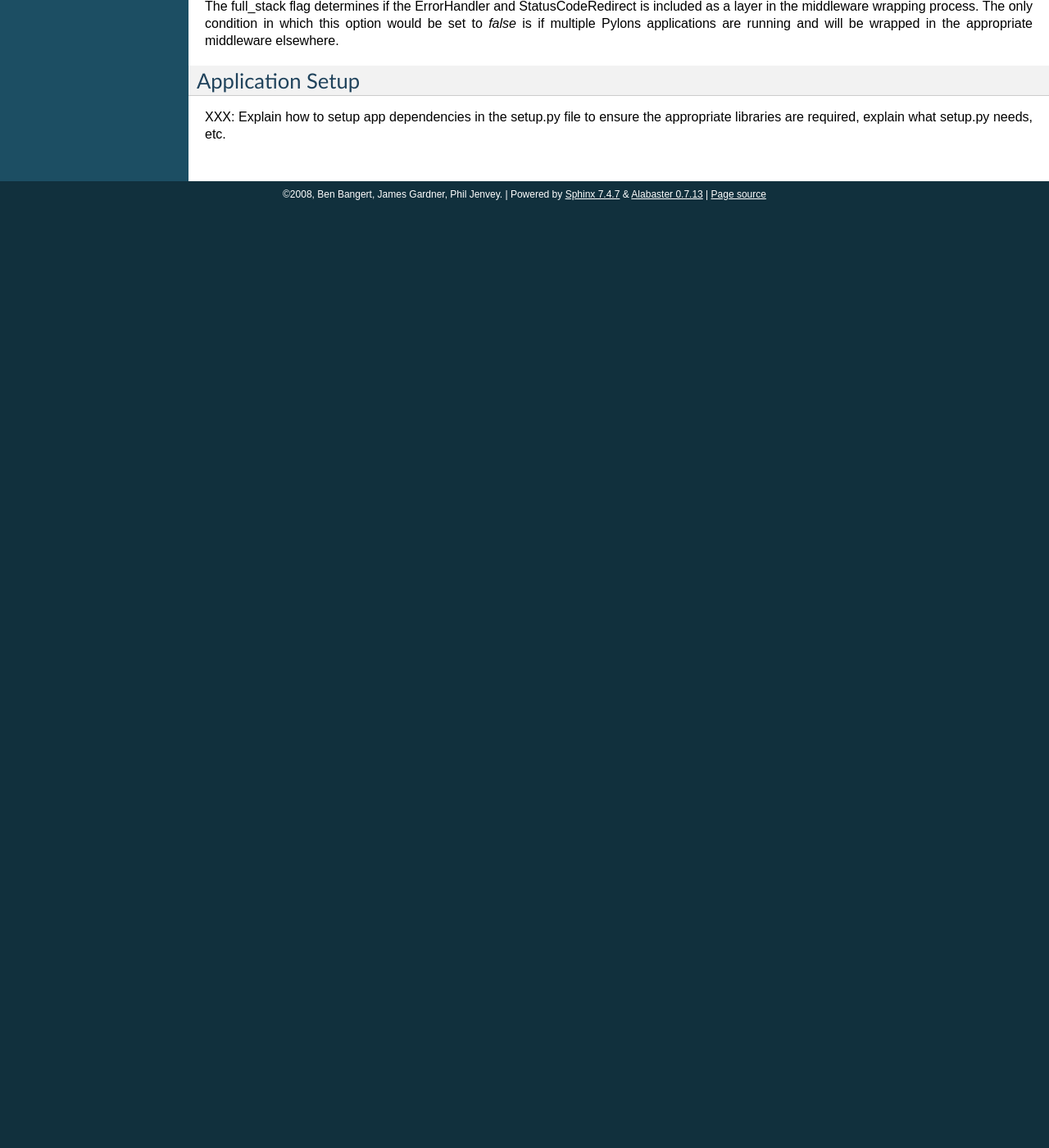
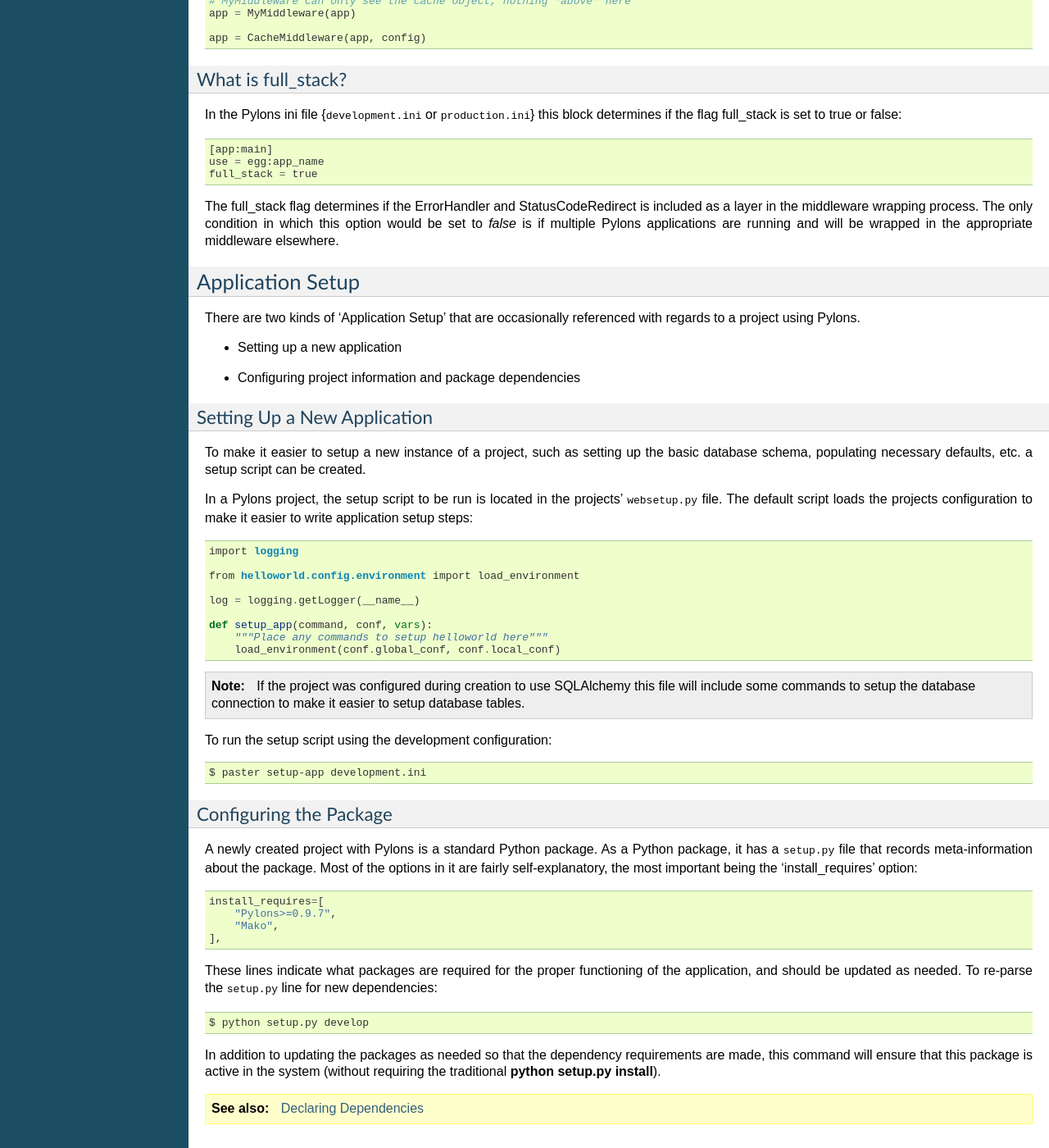
Before and after one commit to Pylons/pylons, a Sphinx documentation site: the page built from pylons/docs/configuration.rst, in a window 1280 px wide and 1400 px high, scrolled down 5228 px. Shown: the whole window at 82% size. Built offline with Sphinx 7.4.7, drawn with Linux system fonts in a browser that asks for light colours; before the commit the page ends 5481 px from its top, so only the background shows below that; some of the changed text lies outside the part shown.

Commit message:
Finished configuration section
--HG--
branch : trunk

```diff
--- a/pylons/docs/configuration.rst
+++ b/pylons/docs/configuration.rst
@@ -69,6 +69,24 @@
 .. code-block :: python
 
     debug = config['debug']
+
+Evaluating Non-string Data in Configuration Files
+-------------------------------------------------
+
+By default, all the values in the configuration file are considered strings.
+To make it easier to handle boolean values, the Paste library comes with a
+function that will convert ``true`` and ``false`` to proper Python boolean
+values:
+
+.. code-block :: python
+
+    from paste.deploy.converters import asbool
+
+    debug = asbool(config['debug'])
+
+This is used already in the default projects' :ref:`middleware-config` to
+toggle middleware that should only be used in development mode (with
+``debug``) set to true.
 
 
 Production Configuration Files
@@ -242,10 +260,10 @@
 .. note::
 
     There is one final piece of middleware called Cascade which is used to
-    serve static content and JavaScript files during development. Before
-    placing a Pylons application into production, this line should be
-    commented out and the static files should be served by a webserver for
-    top performance.
+    serve static content and JavaScript files during development. For top
+    performance, consider wrapping the line that wraps the app with
+    Cascade in an if block that checks to see if ``debug`` is set to true.
+    Then have the webserver or a :term:`CDN` serve static files.
 
 .. warning::
 
@@ -309,7 +327,73 @@
 Application Setup
 *****************
 
+There are two kinds of 'Application Setup' that are occasionally referenced
+with regards to a project using Pylons.
 
+* Setting up a new application
+* Configuring project information and package dependencies
 
-XXX: Explain how to setup app dependencies in the setup.py file to ensure
-the appropriate libraries are required, explain what setup.py needs, etc.
+Setting Up a New Application
+============================
+
+To make it easier to setup a new instance of a project, such as setting up
+the basic database schema, populating necessary defaults, etc. a setup
+script can be created.
+
+In a Pylons project, the setup script to be run is located in the projects'
+:file:`websetup.py` file. The default script loads the projects configuration
+to make it easier to write application setup steps:
+
+.. code-block :: python
+
+    import logging
+
+    from helloworld.config.environment import load_environment
+
+    log = logging.getLogger(__name__)
+
+    def setup_app(command, conf, vars):
+        """Place any commands to setup helloworld here"""
+        load_environment(conf.global_conf, conf.local_conf)
+
+.. note::
+    If the project was configured during creation to use SQLAlchemy this file
+    will include some commands to setup the database connection to make it
+    easier to setup database tables.
+
+To run the setup script using the development configuration:
+
+.. code-block :: bash
+
+    $ paster setup-app development.ini
+
+Configuring the Package
+=======================
+
+A newly created project with Pylons is a standard Python package. As a Python
+package, it has a :file:`setup.py` file that records meta-information about
+the package. Most of the options in it are fairly self-explanatory, the most
+important being the 'install_requires' option:
+
+.. code-block :: python
+
+    install_requires=[
+        "Pylons>=0.9.7",
+        "Mako",
+    ],
+
+These lines indicate what packages are required for the proper functioning
+of the application, and should be updated as needed. To re-parse the
+:file:`setup.py` line for new dependencies:
+
+.. code-block :: bash
+
+    $ python setup.py develop
+
+In addition to updating the packages as needed so that the dependency
+requirements are made, this command will ensure that this package is active
+in the system (without requiring the traditional
+:command:`python setup.py install`).
+
+.. seealso::
+    `Declaring Dependencies <http://peak.telecommunity.com/DevCenter/setuptools#declaring-dependencies>`_
```
Also changed, not shown: pylons/docs/glossary.rst (+8 -0 lines).
